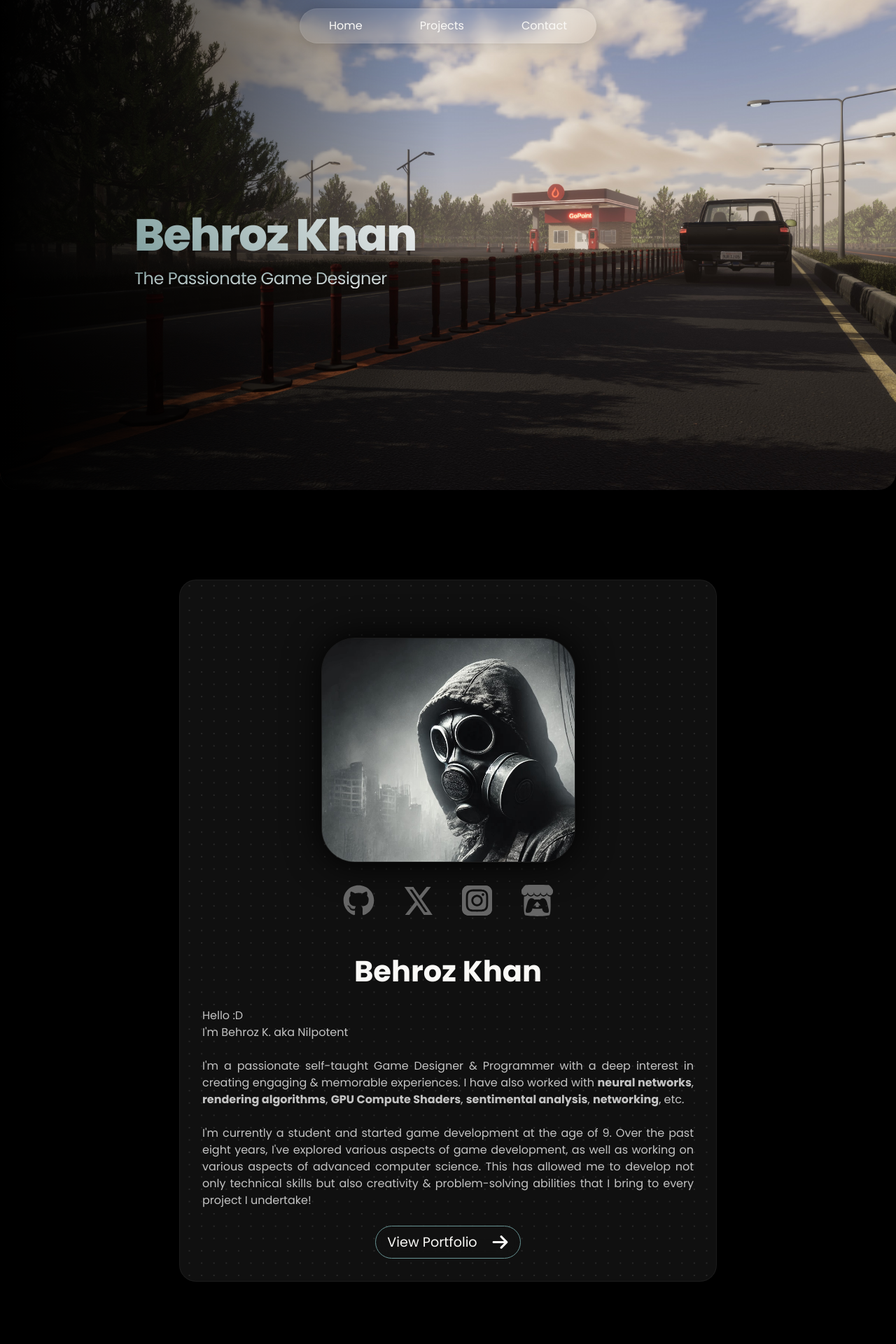
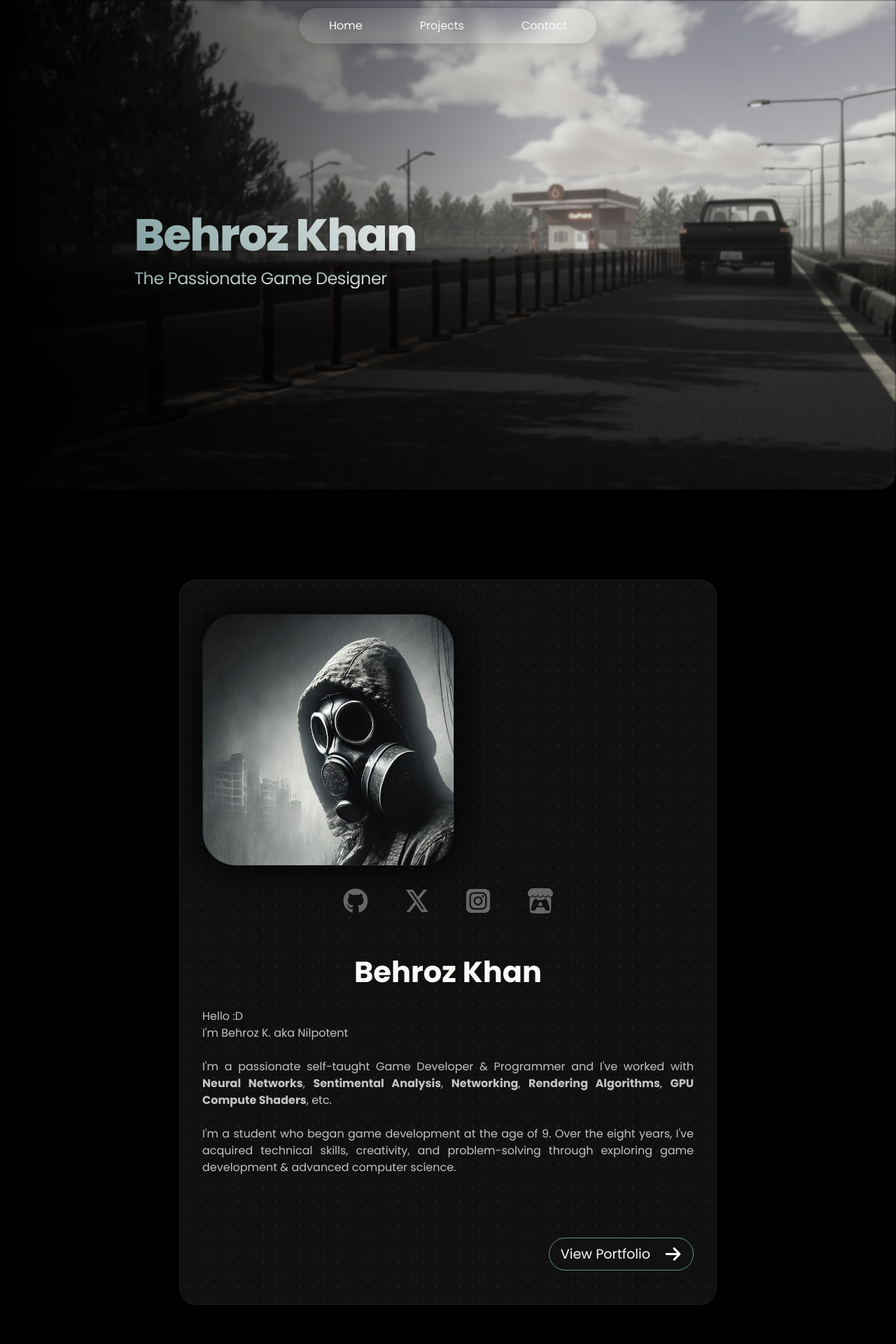
Before and after one commit to nilpotent7/Personal-Portfolio, a Next.js app: page / in a window 1280 px wide. Shown: the top 1920 px of the page at 70% size. Built offline with nearby package versions, Linux system fonts and the light colour scheme.

Commit message:
🛠️Layout   ⚙️Background Effect

```diff
--- a/app/globals.scss
+++ b/app/globals.scss
@@ -6,7 +6,7 @@
   --bg-accent: rgb(16, 16, 16);
   --bg-lamp: rgba(40, 119, 194, 0.3);
   --navbar-color: rgba(255,255,255,.08);
-  --img-selection: #2bcd0090;
+  --img-selection: #68949490;
   --text-color-xlight: rgb(255 255 255 / 40%);
   --text-color-light: rgb(255 255 255 / 75%);
   --text-color: rgb(250 249 246);
@@ -129,6 +129,7 @@ a {
 :root {
   p::selection,
   a::selection,
+  b::selection,
   h1::selection,
   h2::selection,
   h3::selection,
--- a/app/page.scss
+++ b/app/page.scss
@@ -8,6 +8,7 @@
   border-radius: 0 0 var(--border-radius) var(--border-radius);
   overflow: hidden;
   height: 700px;
+  box-shadow: 0 0 50px 30px #000;
 
   .introImage {
     position: absolute;
@@ -15,13 +16,14 @@
     left: 0;
     width: 100%;
     height: 100%;
-    background-image: linear-gradient(to right, rgba(0, 0, 0, 1), rgba(0, 0, 0, 0) 50%), url('../public/Artwork.jpg');
+    background-image: linear-gradient(to right, rgba(0, 0, 0, 1), rgba(0, 0, 0, 0) 60%), url('../public/Artwork.jpg');
     background-attachment: fixed;
     background-position: center;
     background-repeat: no-repeat;
     background-size: cover;
     z-index: 0;
     isolation: isolate;
+    filter: saturate(0.25) hue-rotate(13deg) blur(1px);
   }
 
   .introContent {
@@ -78,6 +80,7 @@
       justify-content: center;
       text-align: center;
 
+
       h1 {
         font-size: 3rem;
       }
@@ -88,8 +91,10 @@
     }
 
     .introImage {
-      background-image: url('../public/Artwork.jpg');
-      filter: blur(5px);
+      background-image: radial-gradient(circle 500px at 50% 50%, rgba(0, 0, 0, 0.8), rgba(0, 0, 0, 0.25)), url('../public/Artwork.jpg');
+      filter: saturate(0.25) hue-rotate(13deg) blur(5px);
+      background-attachment:scroll;
+
     }
   }
 }
@@ -119,7 +124,6 @@
       display: flex;
       flex-direction: row;
       justify-content: space-between;
-      align-items: center;
 
       background-image: radial-gradient(rgba(255, 255, 255, 0.1) 1px, transparent 1px);
       background-position: 50% 50%;
@@ -127,32 +131,33 @@
 
       gap: 2rem;
       padding-left: 4rem;
-      padding-top: 2rem;
-      padding-bottom: 2rem;
+      padding-top: 3rem;
+      padding-bottom: 3rem;
       padding-right: 4rem;
 
       border-radius: 1.25rem;
       overflow: hidden;
 
       .longIntroMedia{
-        padding-top: 50px;
 
         .longIntroAvatar{
           aspect-ratio: '544/480';
           border: 1px solid rgb(255 255 255 / 5%);
           border-radius: 3rem;
           box-shadow: 0 0 50px 2px #000;
+          margin-bottom: 25px;
         }
 
         .longIntroSocials {
-            align-items: center;
-            align-content: center;
-            justify-items: center;
-            justify-content: center;
+          display: flex;
+          align-items: center;
+          justify-content: center;
+          margin-top: auto;
         }
       }
 
       .longIntroDescription{
+        margin-top: 25px;
         .longIntroText{
           h1, h3, p {
             font-family: var(--font);
@@ -176,33 +181,21 @@
             color: var(--text-color-light);
             line-height: 1.5rem;
             margin-bottom: 24px;
-            // display: flex;
             text-align: justify;
             text-justify: inter-word;
           }
         }
 
         .longIntroButton {
-          align-items: center;
-          align-content: center;
-          justify-items: center;
-          justify-content: center;
+          display: flex;
+          justify-content: flex-end;
+          width: 100%;
+          margin-top: 12.5%;
 
+          a {
+            display: flex;
+          }
         }
-      }
-
-      .splash {
-        width: 70%;
-        height: 70%;
-      }
-
-      .omibio {
-        width: 70%;
-        height: 70%;
-        filter: brightness(1.5);
-        position: relative;
-        left: 96px;
-        top: 70px;
       }
 
       @media (max-width: 1455px) {
@@ -212,8 +205,9 @@
         padding-right: 2rem;
 
         .longIntroText {
-          .longIntroTitle {
+          h1,p {
             text-align: center;
+            text-justify: auto;
           }
         }
       }
@@ -237,19 +231,6 @@
           width: 100%;
           align-self: center;
           text-align: center;
-        }
-
-        .splash {
-          width: 100%;
-          height: 100%;
-        }
-
-        .omibio {
-          width: 100%;
-          height: 100%;
-          position: relative;
-          left: 0;
-          top: 0;
         }
 
         a {
@@ -341,20 +322,6 @@
         line-height: 1.5rem;
         margin-bottom: 24px;
       }
-
-      .splash {
-        width: 70%;
-        height: 70%;
-      }
-
-      .omibio {
-        width: 70%;
-        height: 70%;
-        filter: brightness(1.5);
-        position: relative;
-        left: 96px;
-        top: 70px;
-      }
     }
 
     @media screen and (max-width: 1250px) {
@@ -377,19 +344,6 @@
           text-align: center;
         }
 
-        .splash {
-          width: 100%;
-          height: 100%;
-        }
-
-        .omibio {
-          width: 100%;
-          height: 100%;
-          position: relative;
-          left: 0;
-          top: 0;
-        }
-
         a {
           display: flex;
           flex-direction: row;
--- a/app/page.tsx
+++ b/app/page.tsx
@@ -6,7 +6,7 @@ import OpenButton from '@/components/openButton'
 export const metadata = {
     title: 'Behroz Khan',
     description: 'Passionate Game Designer | Turning dreams into reality.',
-    image: '/squiggle.png'
+    image: '/../public/Avatar.jpg'
 }
 
 export default function Home() {
@@ -28,15 +28,15 @@ export default function Home() {
             <div className="longIntroCard" id='projects'>
                 <div className='longIntroCardContent'>
                     <div className='longIntroMedia'>
-                        <Image className='longIntroAvatar' src='/Avatar.jpg' alt='Avatar' width={363} height={321}/>
-                        <div className='longIntroSocials'><Socials size={50} width={300}/></div>
+                        <img className='longIntroAvatar' src='/Avatar.jpg' alt='Avatar' style={{width: '360px', height: '360px'}}/>
+                        <div className='longIntroSocials'><Socials size={40} /></div>
                     </div>
                     <div className="longIntroDescription">
                         <div className="longIntroText">
-                            <h1 className='longIntroTitle'>Behroz Khan</h1>
-                            <p className='longIntroTitle'>Hello :D<br/>I&apos;m Behroz K. aka Nilpotent</p>
-                            <p>I&apos;m a passionate self-taught Game Designer & Programmer with a deep interest in creating engaging & memorable experiences. I have also worked with <b>neural networks</b>, <b>rendering algorithms</b>, <b>GPU Compute Shaders</b>, <b>sentimental analysis</b>, <b>networking</b>, etc.</p>
-                            <p>I&apos;m currently a student and started game development at the age of 9. Over the past eight years, I&apos;ve explored various aspects of game development, as well as working on various aspects of advanced computer science. This has allowed me to develop not only technical skills but also creativity & problem-solving abilities that I bring to every project I undertake!</p>
+                            <h1>Behroz Khan</h1>
+                            <p>Hello :D<br/>I&apos;m Behroz K. aka Nilpotent</p>
+                            <p>I&apos;m a passionate self-taught Game Developer & Programmer and I&apos;ve worked with <b>Neural Networks</b>, <b>Sentimental Analysis</b>, <b>Networking</b>, <b>Rendering Algorithms</b>, <b>GPU Compute Shaders</b>, etc.</p>
+                            <p>I&apos;m a student who began game development at the age of 9. Over the eight years, I&apos;ve acquired technical skills, creativity, and problem-solving through exploring game development &amp; advanced computer science.</p>
                         </div>
                         <div className="longIntroButton">
                             <OpenButton title='View Portfolio' href='' />
--- a/components/background.tsx
+++ b/components/background.tsx
@@ -3,13 +3,13 @@
 import '@/components/background.scss'
 import React, {useEffect, useState} from 'react';
 
-const textUpdateFrameDelay = 3;
+const textUpdateFrameDelay = 5;
 const chars = "ABCDEFGHIJKLMNOPQRSTUVWXYZ"
 function randomString(length : number)
 {
     let string = "";
     for(let i = 0; i < length; i++)
-        string += chars[Math.floor(Math.random() * chars.length)];
+        string += chars[Math.floor(Math.random() * chars.length)] + " ";
     return string;
 }
 
@@ -86,8 +86,8 @@ export default function Background() {
         <div className="background"
             onMouseMove={handleMouseMove}
             style={{
-                WebkitMaskImage: `radial-gradient(circle 500px at ${mousePosition.x}px ${mousePosition.y}px, rgba(0,0,0,0.1), rgba(0,0,0,0.02))`,
-                maskImage: `radial-gradient(circle 500px at ${mousePosition.x}px ${mousePosition.y}px, rgba(0,0,0,0.1), rgba(0,0,0,0.02))`,
+                WebkitMaskImage: `radial-gradient(circle 500px at ${mousePosition.x}px ${mousePosition.y}px, rgba(0,0,0,0.1), rgba(0,0,0,0.01))`,
+                maskImage: `radial-gradient(circle 500px at ${mousePosition.x}px ${mousePosition.y}px, rgba(0,0,0,0.1), rgba(0,0,0,0.01))`,
             }}
         >
             {text}
--- a/components/footer.scss
+++ b/components/footer.scss
@@ -13,6 +13,8 @@
     font-family: var(--font);
     font-weight: 400;
     z-index: 1;
+    margin-top: 10px;
+
     p {
       text-align: center;
     }
--- a/components/footer.tsx
+++ b/components/footer.tsx
@@ -6,7 +6,7 @@ import Socials from '@/components/socials'
 export default function Footer() {
     return <>
         <div className='footer'>
-            <Socials size={30} width={200}/>
+            <Socials size={30}/>
             <div className='copyrightDisclaimer'>
                 <p>Copyright © 2025 Behroz K. All Rights Reserved.</p>
             </div>
--- a/components/socials.scss
+++ b/components/socials.scss
@@ -3,9 +3,11 @@
   flex-direction: row;
   align-items: center;
   justify-content: space-between;
-    margin-bottom: 0.8rem;
   z-index: 2;
-    padding-top: 25px;
+
+  a {
+    display: flex;
+  }
 
   img {
     cursor: pointer;
--- a/components/socials.tsx
+++ b/components/socials.tsx
@@ -4,9 +4,9 @@ import '@/components/socials.scss'
 import Image from 'next/image'
 import { motion } from 'framer-motion'
 
-export default function Socials({ size, width: containerWidth } : { size : number, width : number }) {
+export default function Socials({ size } : { size : number }) {
     return (
-        <div className='socials' style={{'width': containerWidth}}>
+        <div className='socials' style={{width: '300px' }}>
             <motion.a
                 href="https://github.com/nilpotent7/" target="_blank"
                 whileHover={{ scale: 1.1}}
```
Lines whose indentation alone changed are shown as unchanged.
